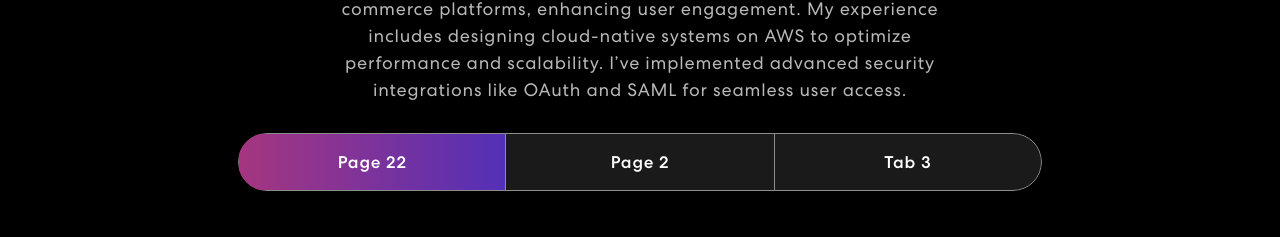
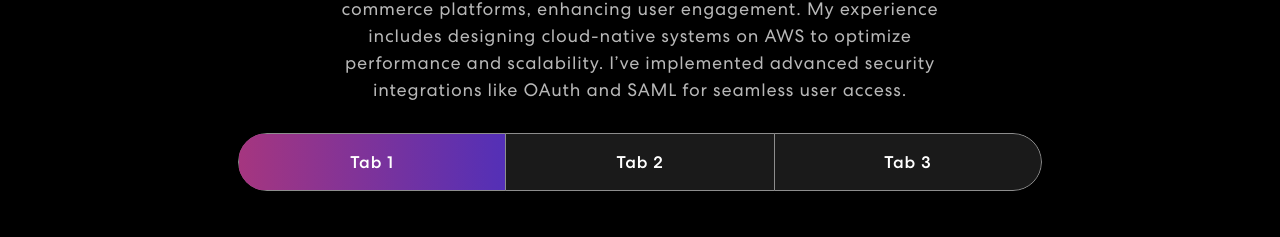
Before and after one commit to aakashsharma512/my-portfolio-front-end, a React (Create React App) app: page / in a window 1280 px wide. Shown: the part 1598-1835 px from the top of the page. Built offline with nearby package versions, Linux system fonts and the light colour scheme; no server answers.

Commit message:
Revert "new feature"

```diff
--- a/src/components/Projects.js
+++ b/src/components/Projects.js
@@ -58,10 +58,10 @@ export const Projects = () => {
                 <Tab.Container id="projects-tabs" defaultActiveKey="first">
                   <Nav variant="pills" className="nav-pills mb-5 justify-content-center align-items-center" id="pills-tab">
                     <Nav.Item>
-                      <Nav.Link eventKey="first">Page 22</Nav.Link>
+                      <Nav.Link eventKey="first">Tab 1</Nav.Link>
                     </Nav.Item>
                     <Nav.Item>
-                      <Nav.Link eventKey="second">Page 2</Nav.Link>
+                      <Nav.Link eventKey="second">Tab 2</Nav.Link>
                     </Nav.Item>
                     <Nav.Item>
                       <Nav.Link eventKey="third">Tab 3</Nav.Link>
```
